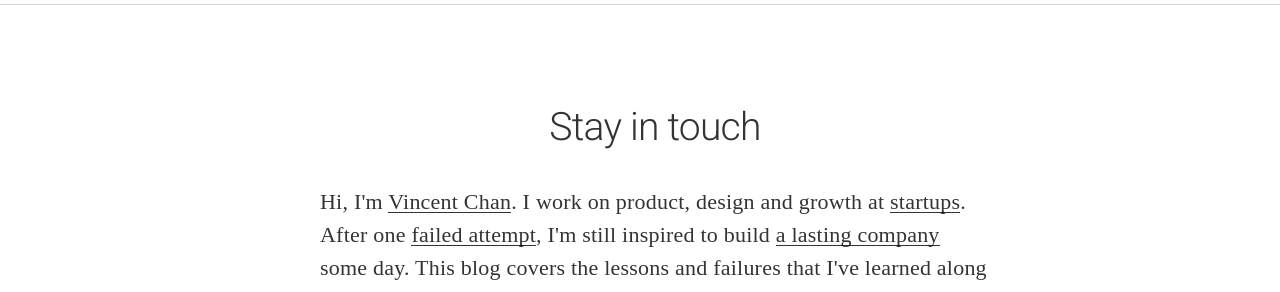
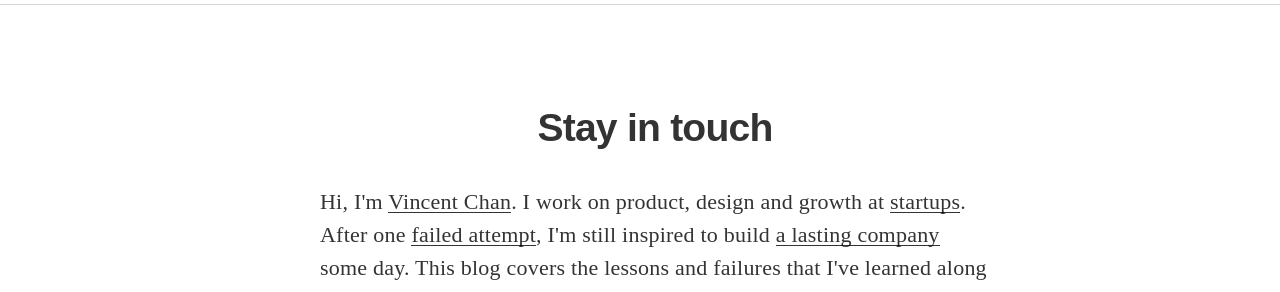
Before and after one commit to joxad/aneverendingdream, a Jekyll site: the page built from _posts/2006-07-20-an-inconvenient-truth-by-al-gore.markdown, in a window 1280 px wide. Shown: the part 1441-1733 px from the top of the page. Built offline with Jekyll 4.4.1, drawn with Linux system fonts in a browser that asks for light colours; nearby versions of some CDN libraries; some web fonts are replaced; Markdown is read by kramdown in place of the engine named in the settings; comment, search, counter and statistics services are not loaded.

Commit message:
Fixed subscription section H3

```diff
--- a/_posts/2015-07-08-17-lessons-i-have-learned-working-at-a-growing-startup.markdown
+++ b/_posts/2015-07-08-17-lessons-i-have-learned-working-at-a-growing-startup.markdown
@@ -126,7 +126,7 @@ Remember that excessive people-pleasing after product-market fit can ruin an ini
 
 Although more startups [appreciate the value of design](http://www.fastcodesign.com/1670679/why-good-design-is-finally-a-bottom-line-investment) now, many engineering-focus teams still treat designers as second class citizens within the company. They often put technology ahead of customer experience. They debate about tech stacks before first understanding whether people want such a product. When designers finally get involved, it’s way too late in the game to get the real value of design. The damage has already been done, and now designers are just trying to put a coat of paint on the mess. In this approach, they only [focus on visual design but not product design](http://www.wired.com/2015/05/google-ventures-not-every-product-needs-beautiful/), which is arguably the most important part of what a designer do.
 
-<blockquote class="largeQuote">“You‘ve got to start with the customer experience and work back toward the technology - not the other way around.” - Steve Jobs</blockquote>
+<blockquote class="largeQuote">“You’ve got to start with the customer experience and work back toward the technology - not the other way around.” - Steve Jobs</blockquote>
 
 The path from idea to finished product can be long sometimes, but design provides us a shortcut, prototyping, to get feedback from potential users quickly. More importantly, it helps us validate our assumptions and answer important questions. After all, the biggest loss usually turns out to be the opportunity cost of what the startup should have been doing instead, so this early product validation is the easiest way to test whether you are wasting time and money.
 
--- a/assets/css/main.css
+++ b/assets/css/main.css
@@ -2196,8 +2196,6 @@ body {
   z-index: 400;
 }
 .section--subscribe h3 {
-  font-family: "Roboto", sans-serif;
-  font-weight: 300;
   margin-top: 1.5rem;
 }
 
```
Also changed, not shown: assets/css/main.min.css.
